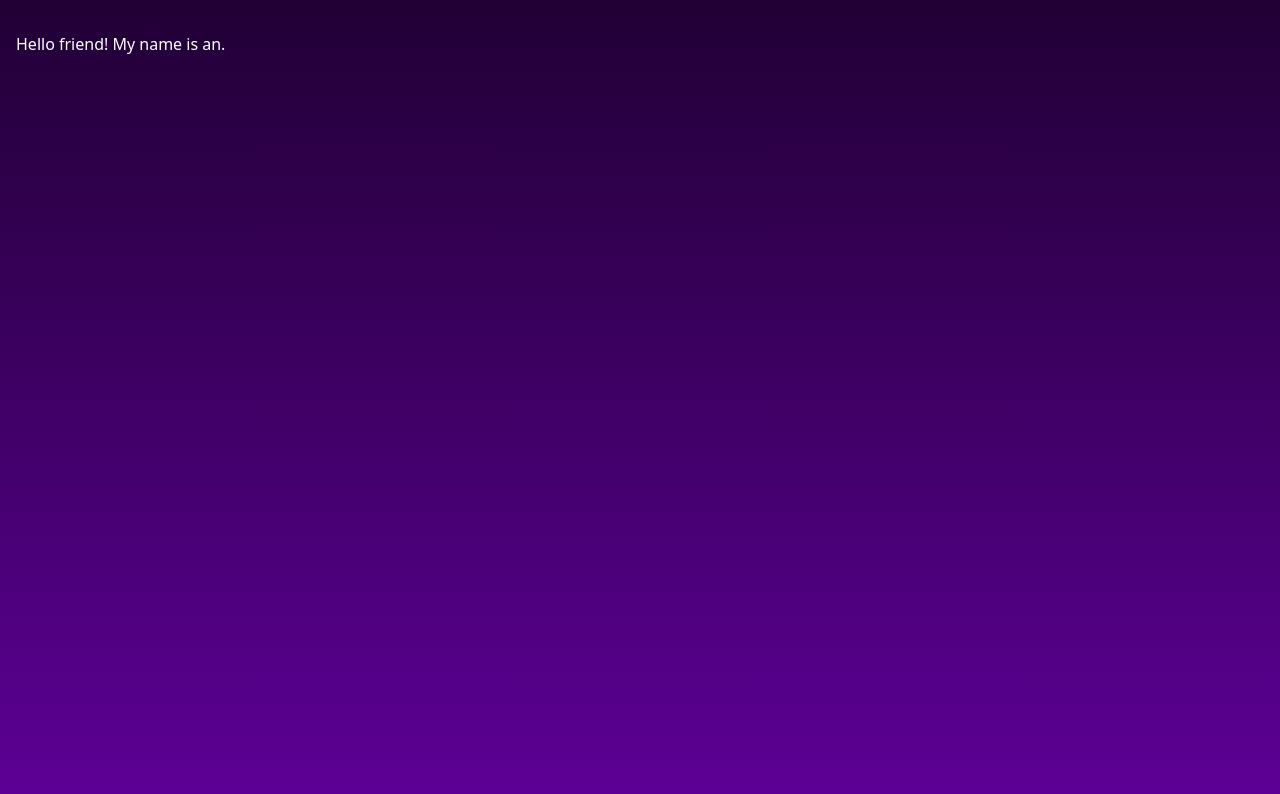
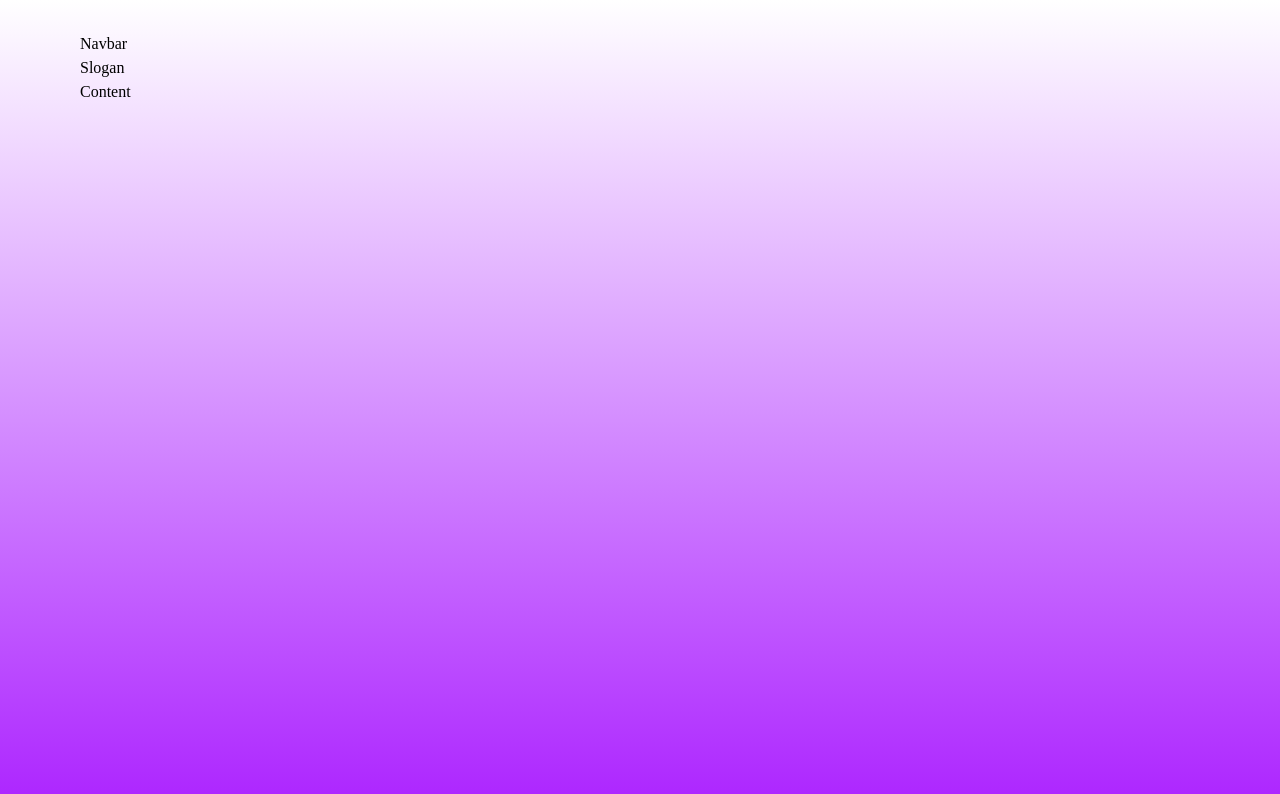
Before and after one commit to ABEL-77-PTIT/Frontend_Dev, a React (Create React App) app: page / in a window 1280 px wide. Shown: the top 794 px of the page. Built offline with nearby package versions, Linux system fonts and the light colour scheme; the HTML template or start-up script is replaced by a standard one.

Commit message:
Setup files NerdCard and and create common component

```diff
--- a/src/App.js
+++ b/src/App.js
@@ -1,10 +1,11 @@
 import React from 'react'
+import Layout from './features/NerdCard/pages/Layout'
 
 const App = () => {
   return (
-    <h1 className="h-screen px-4 py-8 bg-gradient-to-b from-purple-900 to-purple-700 text-white">
-      Hello friend! My  name is an.
-    </h1>
+    <div>
+      <Layout />
+    </div>
   )
 }
 
--- /dev/null
+++ b/src/features/NerdCard/components/Content/Content.jsx
@@ -0,0 +1,9 @@
+import React from 'react'
+
+const Content = () => {
+  return (
+    <div>Content</div>
+  )
+}
+
+export default Content
--- /dev/null
+++ b/src/features/NerdCard/components/Navbar/Navbar.jsx
@@ -0,0 +1,9 @@
+import React from 'react'
+
+const Navbar = () => {
+  return (
+    <div>Navbar</div>
+  )
+}
+
+export default Navbar
--- /dev/null
+++ b/src/features/NerdCard/components/Slogan/Slogan.jsx
@@ -0,0 +1,9 @@
+import React from 'react'
+
+const Slogan = () => {
+  return (
+    <div>Slogan</div>
+  )
+}
+
+export default Slogan
--- /dev/null
+++ b/src/features/NerdCard/pages/Layout.jsx
@@ -0,0 +1,41 @@
+import React, { useState, useEffect} from 'react'
+import Content from '../components/Content/Content'
+import Navbar from '../components/Navbar/Navbar'
+import Slogan from '../components/Slogan/Slogan'
+
+const Layout = () => {
+    const [windowSize, setWindowSize] = useState({
+        width: undefined,
+        height: undefined
+    })
+    const [isMobile, setIsMobile] = useState(false)
+
+    useEffect(() => {
+        const handleSize = () => {
+            setWindowSize({
+                width: window.innerWidth,
+                height: window.height
+            })
+        }
+        handleSize()
+        window.addEventListener("resize", handleSize)
+        return () => window.removeEventListener("resize", handleSize)
+    }, [])
+
+    useEffect(() => {
+        if(windowSize.width < 500) {
+            setIsMobile(true)
+        }
+        else setIsMobile(false)
+    },[windowSize])
+
+  return (
+    <div className="font-sora overflow-y-auto overflow-x-hidden h-screen px-4 py-8 bg-gradient-to-b dark:from-purple-900 dark:to-purple-700 from-white to-pink-500  dark:text-white text-black md:px-20">
+        <Navbar isMobile={isMobile}/>
+        <Slogan />
+        <Content />
+    </div>
+  )
+}
+
+export default Layout
--- /dev/null
+++ b/src/features/NerdCard/useDarkMode.js
@@ -0,0 +1,9 @@
+import React, { useState, useEffect} from 'react'
+
+const useDarkMode = () => {
+  return (
+    <div>useDarkMode</div>
+  )
+}
+
+export default useDarkMode
--- a/src/index.css
+++ b/src/index.css
@@ -1,3 +1,13 @@
 @tailwind base;
 @tailwind components;
 @tailwind utilities;
+
+
+@layer components {
+    .check-content{
+      @apply mb-[51px] flex gap-8 ml-[70px] mr-[29px] items-center md:mx-0;
+    }
+    .btn-hover{
+      @apply hover:text-purple-500 transition-all duration-200 cursor-pointer
+    }
+  }
```
